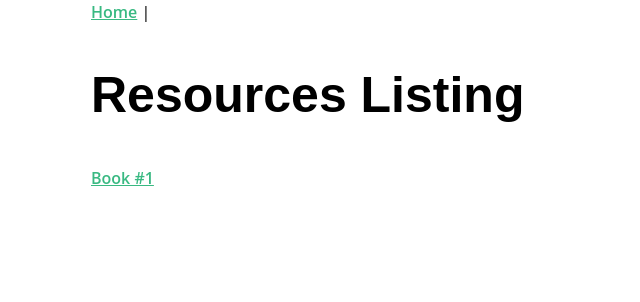
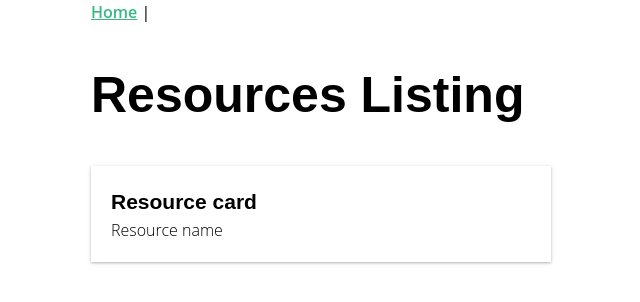
Before and after one commit to guilngou/webapp-starwars, a Vue app: page /#/ in a window 1280 px wide. Shown: the top 302 px of the page, without its empty margins (319-959 px from the left). Built offline with nearby package versions, Linux system fonts and the light colour scheme.

Commit message:
added resourcecard

```diff
--- /dev/null
+++ b/src/components/ResourceCard.vue
@@ -0,0 +1,44 @@
+<template>
+    <router-link class="resource-link" :to="{ name: 'resource-detail', params: { resourcename: 'book', id: 1}}">
+      <div class="resource-card -shadow">
+        <h4 class="title">{{ event.title }}</h4>
+        <span>{{ event.name }}</span>
+      </div>
+    </router-link>
+</template>
+
+<script>
+export default {
+  data() {
+    return {
+      event: {
+        id: 1,
+        title: 'Resource card',
+        name: 'Resource name'
+      }
+    }
+  }
+}
+</script>
+
+<style scoped>
+.resource-card {
+  padding: 20px;
+  margin-bottom: 24px;
+  transition: all 0.2s linear;
+  cursor: pointer;
+}
+.resource-card:hover {
+  transform: scale(1.01);
+  box-shadow: 0 3px 12px 0 rgba(0, 0, 0, 0.2), 0 1px 15px 0 rgba(0, 0, 0, 0.19);
+}
+.resource-card > .title {
+  margin: 0;
+}
+
+.resource-link {
+  color: black;
+  text-decoration: none;
+  font-weight: 100;
+}
+</style>
--- a/src/views/ResourcesList.vue
+++ b/src/views/ResourcesList.vue
@@ -1,13 +1,20 @@
+
 <template>
+
     <div>
         <h1>Resources Listing</h1>
-        <router-link :to="{ name: 'resource-detail', params: { resourcename: 'book', id: 1}}">Book #1</router-link>
+        <ResourceCard/>
     </div>
 
 </template>
 
 <script>
-export default {}
+import ResourceCard from '@/components/ResourceCard.vue'
+export default {
+  components: {
+    ResourceCard
+  }
+}
 </script>
 
 <style scoped>
```
